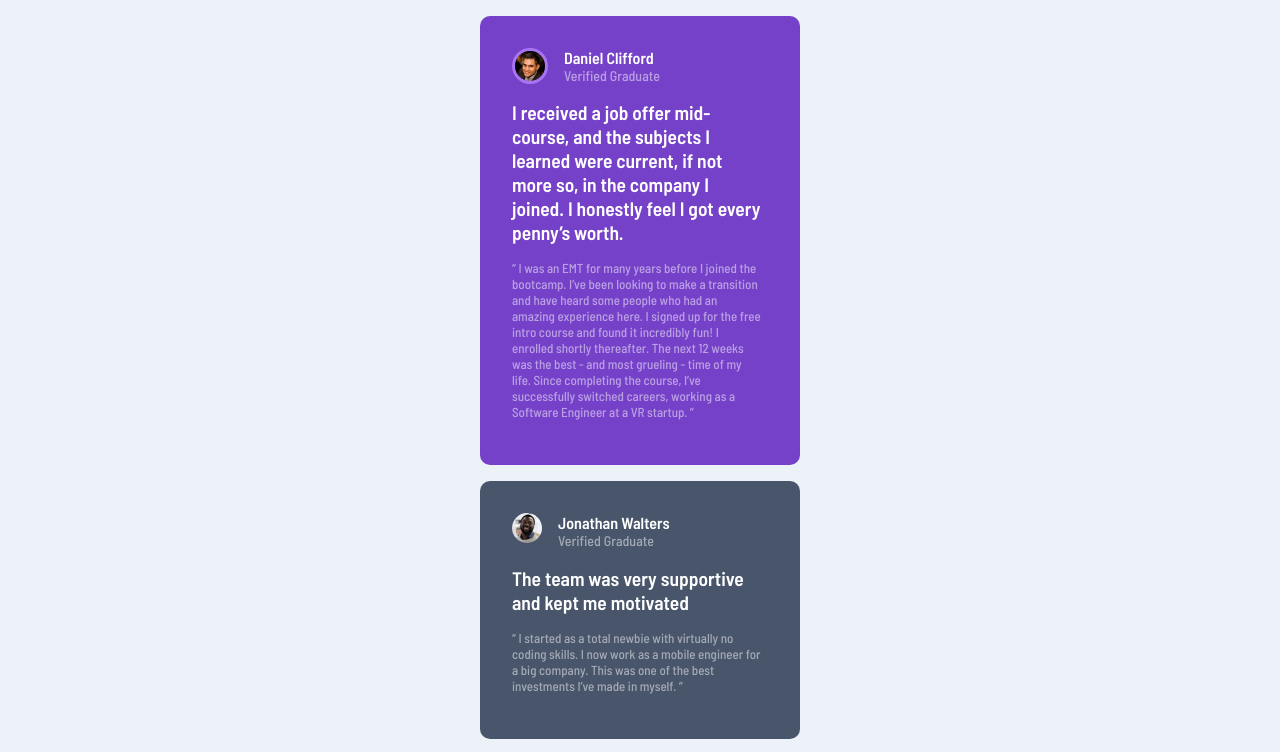
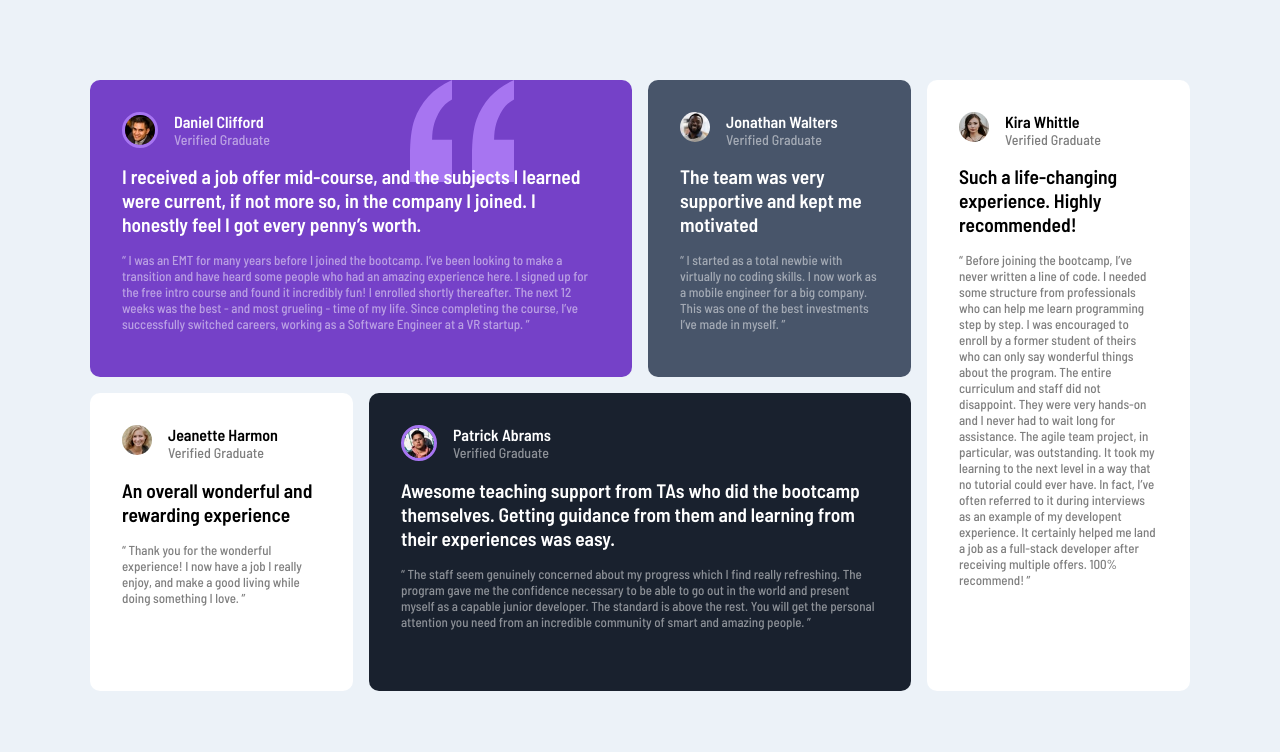
Before and after one commit to ShoFiq6030/Testimonials-grid-section_frontend-mentor, a plain HTML site: page index.html in a window 1280 px wide. Shown: the top 752 px of the page. Drawn offline with Linux system fonts and the light colour scheme.

Commit message:
desktop-design-done

```diff
--- a/index.html
+++ b/index.html
@@ -27,8 +27,9 @@
 
     <style>
       .attribution {
-        font-size: 11px;
+        font-size: 1rem;
         text-align: center;
+        padding-bottom: 1rem;
       }
       .attribution a {
         color: hsl(228, 45%, 44%);
@@ -38,8 +39,9 @@
   <body>
     <div class="container">
       <div class="card-1 sub-container">
+          <img class="card-1__quotation" src="./images/bg-pattern-quotation.svg" alt="">
         <div class="card-heading">
-          <img src="./images/image-daniel.jpg" alt="daniel-img" />
+          <img class="card-1__img" src="./images/image-daniel.jpg" alt="daniel-img" />
           <div class="card-heading-text">
             <h4>Daniel Clifford</h4>
             <p>Verified Graduate</p>
--- a/style.css
+++ b/style.css
@@ -6,73 +6,145 @@
   --Light-gray: hsl(0, 0%, 81%);
   --Light-grayish-blue: hsl(210, 46%, 95%);
 }
-body{
+body {
   margin: 0px;
-    padding:0px;
+  padding: 0px;
   box-sizing: border-box;
   font-size: 13px;
   font-family: "Barlow Semi Condensed", sans-serif;
   background-color: var( --Light-grayish-blue);
+
 }
-.container{
+.container {
   width: 360px;
   margin: 1rem auto;
   display: grid;
   grid-template-columns: 1fr;
   grid-gap: 1rem;
 }
-.sub-container{
+.sub-container {
   margin: 0 20px;
-    padding: 2rem  ;
+  padding: 2rem;
   text-align: left;
   border-radius: 10px;
 }
-.sub-container .card-heading-text > *{
+.sub-container .card-heading-text > * {
   margin: 0;
   padding-left: 1rem;
-    font-size: 1rem ;
+  font-size: 1rem;
 }
-.sub-container .card-heading-text p{
+.sub-container .card-heading-text p {
   opacity: 50%;
   font-size: 14px;
   padding-top: 0;
 }
-.card-heading{
+.card-heading {
   display: flex;
 }
-.card-heading img{
+.card-heading img {
   width: 30px;
   height: 30px;
   border-radius: 50%;
 }
-.card-text p{
+.card-text p {
   opacity: 50%;
 }
 
-.card-1{
+.card-1 {
   background-color: var(--Moderate-violet);
   color: #ffff;
   padding-right: 2.4rem;
+  position: relative;
 }
-.card-1 img{
-    border: 3px solid #A775F2;
+.card-1__quotation {
+  position: absolute;
+
+  padding-left: 10rem;
+  margin-top: -2rem;
+  z-index: 1;
 }
-.card-2{
+.card-text {
+  position: relative;
+  z-index: 2;
+}
+.card-1__img {
+  border: 3px solid #a775f2;
+}
+.card-2 {
   background-color: var(--Very-dark-grayish-blue);
   color: white;
 }
-.card-3{
+.card-3 {
   background-color: #ffff;
 }
-.card-4{
+.card-4 {
   background-color: var(--Very-dark-blackish-blue);
   color: #ffff;
+}
+.card-4 img {
+  border: 3px solid #a775f2;
+}
+.card-5 {
+  background-color: #ffff;
+}
 
+@media only screen and (min-width: 600px) {
+
+
+  .container {
+    /* height: 100vh; */
+    width: 600px;
+    grid-template-columns: repeat(2, 1fr);
+
+    grid-template-areas:
+      "c1 c2"
+      "c3 c4"
+      "c5 0";
+    margin: 5rem auto;
   }
-.card-4 img{
-    border: 3px solid #A775F2;
+  .sub-container {
+    height: auto;
+    margin: 0;
+    width: auto;
+    overflow: hidden;
   }
-.card-5{
-    background-color: #ffff;
 
+  .card-1 {
+    grid-area: c1;
   }
+  .card-2 {
+    grid-area: c2;
+  }
+  .card-3 {
+    grid-area: c3;
+  }
+  .card-4 {
+    grid-area: c4;
+  }
+  .card-5 {
+    grid-area: c5;
+  }
+  .card-1__quotation {
+    padding-left: 9.5rem;
+  }
+}
+@media only screen and (min-width: 992px) {
+  .container {
+    width: 990px;
+    grid-template-columns: repeat(4, 1fr);
+    grid-template-rows: 1fr 1fr;
+    grid-template-areas:
+      "c1 c1 c2 c5"
+      "c3 c4 c4 c5";
+    margin: 5rem auto;
+  }
+  .card-1__quotation {
+    padding-left: 18rem;
+  }
+}
+
+@media only screen and (min-width: 1200px) {
+  .container {
+    width: 1100px;
+  }
+}
```
Lines whose indentation alone changed are shown as unchanged.
